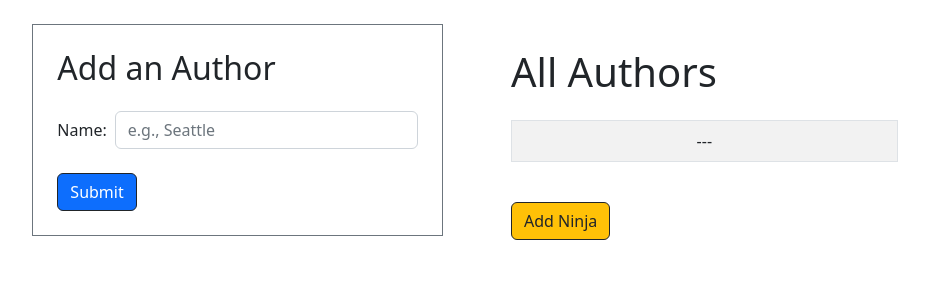
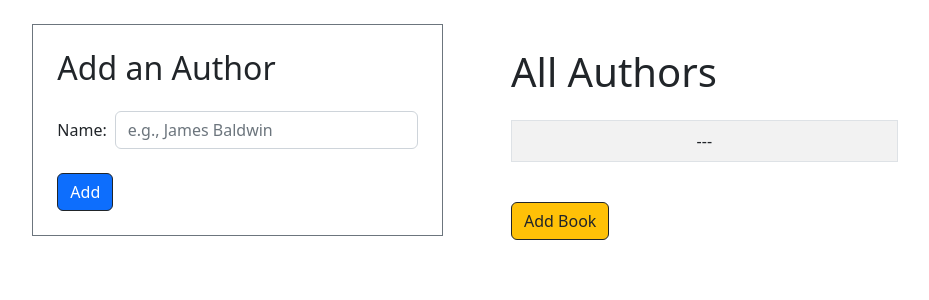
Before and after one commit to JohnathonBowers/Bowers_Johnathon_Books, a Flask app: page /authors in a window 1280 px wide. Shown: the part 56-356 px from the top of the page, without its empty margins (169-1098 px from the left). Run offline with Flask 2, Linux system fonts and the light colour scheme; data that the repository does not hold is empty.

Commit message:
develop add book template

```diff
--- a/flask_app/controllers/books_authors.py
+++ b/flask_app/controllers/books_authors.py
@@ -3,10 +3,24 @@ from flask import render_template, redirect, request, session
 from flask_app.models.book import Book
 from flask_app.models.author import Author
 
-@app.route('/')
+@app.route("/")
 def home():
-    return redirect ('/authors')
+    return redirect ("/authors")
 
-@app.route('/authors')
-def r_show_authors():
-    return render_template('add_author.html', authors = Author.get_all_authors)
+@app.route("/authors")
+def r_get_all_authors():
+    return render_template("add_author.html", authors = Author.get_all_authors())
+
+@app.route("/authors/add", methods=["POST"])
+def f_save_author():
+    Author.save_author(request.form)
+    return redirect("/authors")
+
+@app.route("/books")
+def r_get_all_books():
+    return render_template("add_book.html", books = Book.get_all_books())
+
+@app.route("/books/add", methods=["POST"])
+def f_save_book():
+    Book.save_book(request.form)
+    return redirect("/books")
--- a/flask_app/models/author.py
+++ b/flask_app/models/author.py
@@ -2,7 +2,7 @@ from flask_app.config.mysqlconnection import connectToMySQL
 from flask_app.models import book
 
 class Author:
-    def __init__(self, data):
+    def __init__(self, db_data):
         self.id = db_data["id"]
         self.name = db_data["name"]
         self.created_at = db_data["created_at"]
@@ -18,7 +18,7 @@ class Author:
     def get_all_authors(cls):
         query = "SELECT * FROM authors ORDER BY name ASC;"
         results = connectToMySQL("books_authors_schema").query_db(query)
-        author_objects:list[object] = []
+        author_objects = []
         for author in results:
             author_objects.append(cls(author))
         return author_objects
@@ -29,11 +29,11 @@ class Author:
         results = connectToMySQL("books_authors_schema").query_db(query, data)
         author = cls( results[0] )
         for row_from_db in results:
-            favorite_data = {
+            favorite_book_data = {
                 "id":row_from_db["favorites.id"],
                 "title":row_from_db["title"],
                 "num_of_pages":row_from_db["num_of_pages"],
                 "created_at":row_from_db["favorites.created_at"],
                 "updated_at":row_from_db["favorites.updated_at"]
             }
-            author.favorite_books.append(book.Book(favorite_data))
+            author.favorite_books.append(book.Book(favorite_book_data))
--- a/flask_app/models/book.py
+++ b/flask_app/models/book.py
@@ -17,9 +17,9 @@ class Book:
 
     @classmethod
     def get_all_books(cls):
-        query = "SELECT * FROM books ORDER BY name ASC;"
-        results:list[dict] = connectToMySQL("books_authors_schema").query_db(query)
-        book_objects:list[object] = []
+        query = "SELECT * FROM books ORDER BY title ASC;"
+        results = connectToMySQL("books_authors_schema").query_db(query)
+        book_objects = []
         for book in results:
             book_objects.append(cls(book))
         return book_objects
--- a/flask_app/templates/add_author.html
+++ b/flask_app/templates/add_author.html
@@ -9,7 +9,7 @@
     <link rel="stylesheet" type="text/css" href="{{ url_for('static', filename='styles.css') }}">
 </head>
 <body>
-    <!-- For this assignment, I'm reusing code from the Dojos and Ninjas CRUD assignment so that I can work on implementing the many-to-many functionality -->
+    <!-- For this assignment, I'm reusing code from the Dojos and Ninjas CRUD assignment so that I can focus on implementing the many-to-many functionality -->
     <nav class="navbar bg-light">
         <div class="container d-flex justify-content-start">
             <a class="navbar-brand" href="/authors">
@@ -27,23 +27,23 @@
         <div class="container me-3 col-lg-4">
             <div class="container border border-secondary text-dark justify-content-start p-4">
                 <h2 class="mb-4">Add an Author</h2>
-                <form action="/dojos/add" method="post" class="justify-content-start">
+                <form action="/authors/add" method="post" class="justify-content-start">
                     <div class="d-flex flex-row align-items-center mb-4">
                         <label for="name" class="form-label me-2 my-auto">Name:</label>
-                        <input name="name" type="text" class="form-control" placeholder="e.g., Seattle">
+                        <input name="name" type="text" class="form-control" placeholder="e.g., James Baldwin">
                     </div>
-                    <button class="btn btn-primary btn-outline-dark text-white">Submit</button>
+                    <button class="btn btn-primary btn-outline-dark text-white">Add</button>
                 </form>
             </div>
         </div>
         <div class="container ms-3 col-lg-4 p-4">
             <h1 class="mb-4">All Authors</h1>
             <table class="table table-striped table-hover table-bordered">
-                <tbody class="text-center"> <!-- I learned the "if dojos" code from Stack Overflow -->
-                    {% if dojos %}
-                        {% for dojo in dojos %}
+                <tbody class="text-center">
+                    {% if authors %}
+                        {% for author in authors %}
                             <tr>
-                                <td><a href="/dojos/{{ dojo.id }}">{{ dojo.name }}</a></td>
+                                <td><a href="/authors/{{ author.id }}">{{ author.name }}</a></td>
                             </tr>
                         {% endfor %}
                     {% else %}
@@ -53,7 +53,7 @@
                     {% endif %}
                 </tbody>
             </table>
-            <a href="/ninjas" class="btn btn-warning btn-outline-dark mt-4">Add Ninja</a>
+            <a href="/books" class="btn btn-warning btn-outline-dark mt-4">Add Book</a>
         </div>
     </div>
 </body>
```
Also changed, not shown: flask_app/templates/add_book.html (+47 -0 lines).
